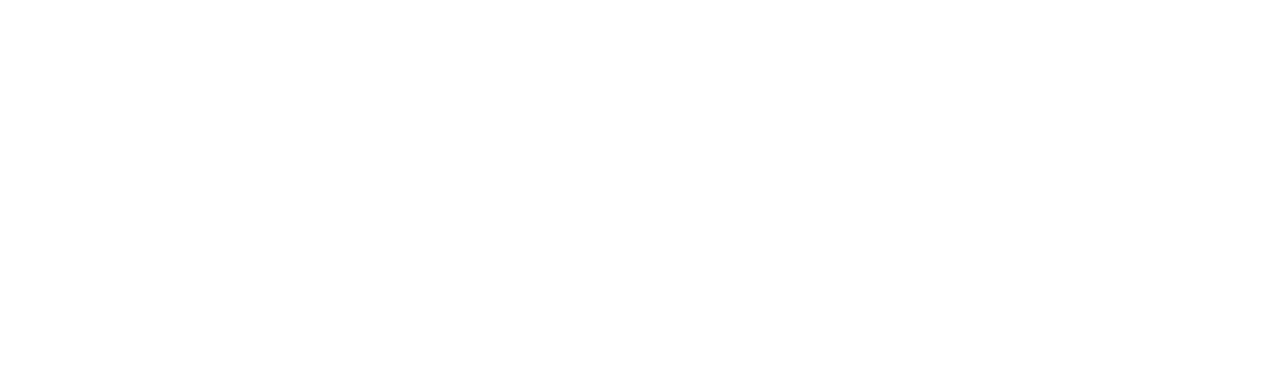
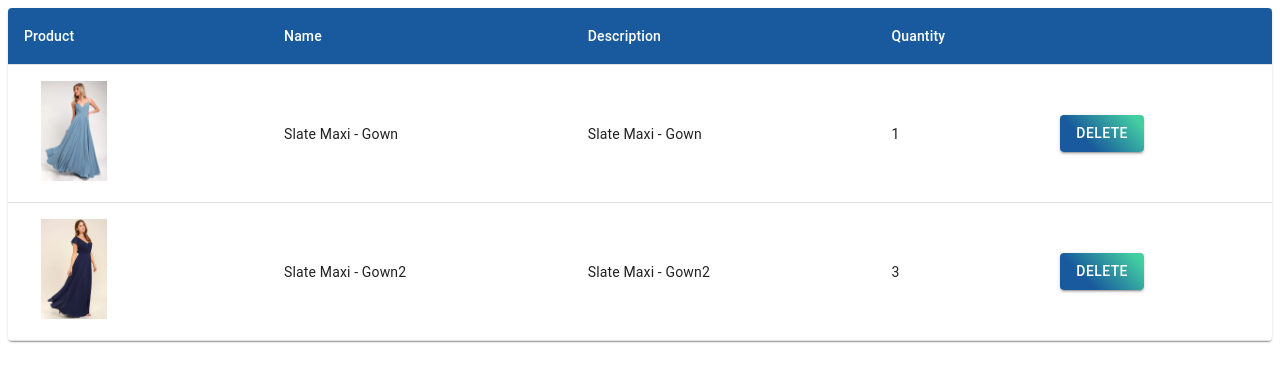
Before and after one commit to Raveesha-Induwara/Online-Shopping-System, a React (Vite) app in the folder oss-frontend/: page /myCart in a window 1280 px wide. Before the commit this address had no page. Shown: the top 382 px of the page. Built offline with nearby package versions, Linux system fonts and the light colour scheme.

Commit message:
My Cart initially implemented

```diff
--- a/oss-frontend/package.json
+++ b/oss-frontend/package.json
@@ -14,6 +14,7 @@
     "@emotion/styled": "^11.13.0",
     "@mui/icons-material": "^6.1.7",
     "@mui/material": "^6.1.7",
+    "@mui/x-data-grid": "^7.22.2",
     "axios": "^1.7.7",
     "react": "^18.3.1",
     "react-dom": "^18.3.1",
--- a/oss-frontend/src/App.tsx
+++ b/oss-frontend/src/App.tsx
@@ -9,6 +9,7 @@
 import { RelatedProductList } from "./Components/RelatedProductList.tsx";
 import { Routes, Route, BrowserRouter } from "react-router-dom";
 import ProductDetails from "./Pages/ProductDetails.tsx";
+import MyCart from "./Pages/MyCart.tsx";
 
 function App() {
   const [count, setCount] = useState(0);
@@ -56,6 +57,7 @@
       <BrowserRouter>
         <Routes>
           <Route path="/productDetails" element={<ProductDetails />}></Route>
+          <Route path="/myCart" element={<MyCart />}></Route>
         </Routes>
       </BrowserRouter>
     </div>
--- /dev/null
+++ b/oss-frontend/src/Pages/MyCart.tsx
@@ -0,0 +1,79 @@
+import React from "react";
+import {
+  DataGrid,
+  GridColDef,
+  GridColumnHeaderParams,
+  GridRowsProp,
+} from "@mui/x-data-grid";
+import {
+  Paper,
+  Table,
+  TableBody,
+  TableCell,
+  TableContainer,
+  TableHead,
+  TableRow,
+} from "@mui/material";
+import { PrimaryButton } from "../Components/PrimaryButton";
+
+function createData(
+  product: string,
+  name: string,
+  description: string,
+  quantity: number
+) {
+  return { product, name, description, quantity };
+}
+
+const rows = [
+  createData(
+    "././src/assets/Images/maxi3.jpg",
+    "Slate Maxi - Gown",
+    "Slate Maxi - Gown",
+    1
+  ),
+  createData(
+    "././src/assets/Images/maxi2.jpg",
+    "Slate Maxi - Gown2",
+    "Slate Maxi - Gown2",
+    3
+  ),
+];
+
+export default function MyCart() {
+  return (
+    <div>
+      <TableContainer component={Paper}>
+        <Table>
+          <TableHead sx={{ background: "#185A9D", color: "white" }}>
+            <TableRow>
+              <TableCell sx={{ color: "white" }}>Product</TableCell>
+              <TableCell sx={{ color: "white" }}>Name</TableCell>
+              <TableCell sx={{ color: "white" }}>Description</TableCell>
+              <TableCell sx={{ color: "white" }}>Quantity</TableCell>
+              <TableCell></TableCell>
+            </TableRow>
+          </TableHead>
+          <TableBody>
+            {rows.map((row) => (
+              <TableRow key={row.name}>
+                <TableCell>
+                  <img
+                    src={row.product}
+                    style={{ width: 100, height: 100, objectFit: "contain" }}
+                  />
+                </TableCell>
+                <TableCell>{row.name}</TableCell>
+                <TableCell>{row.description}</TableCell>
+                <TableCell>{row.quantity}</TableCell>
+                <TableCell>
+                  <PrimaryButton title="Delete" />
+                </TableCell>
+              </TableRow>
+            ))}
+          </TableBody>
+        </Table>
+      </TableContainer>
+    </div>
+  );
+}
```
Also changed, not shown: 1 other file (tests, documents, lock files or other folders).
